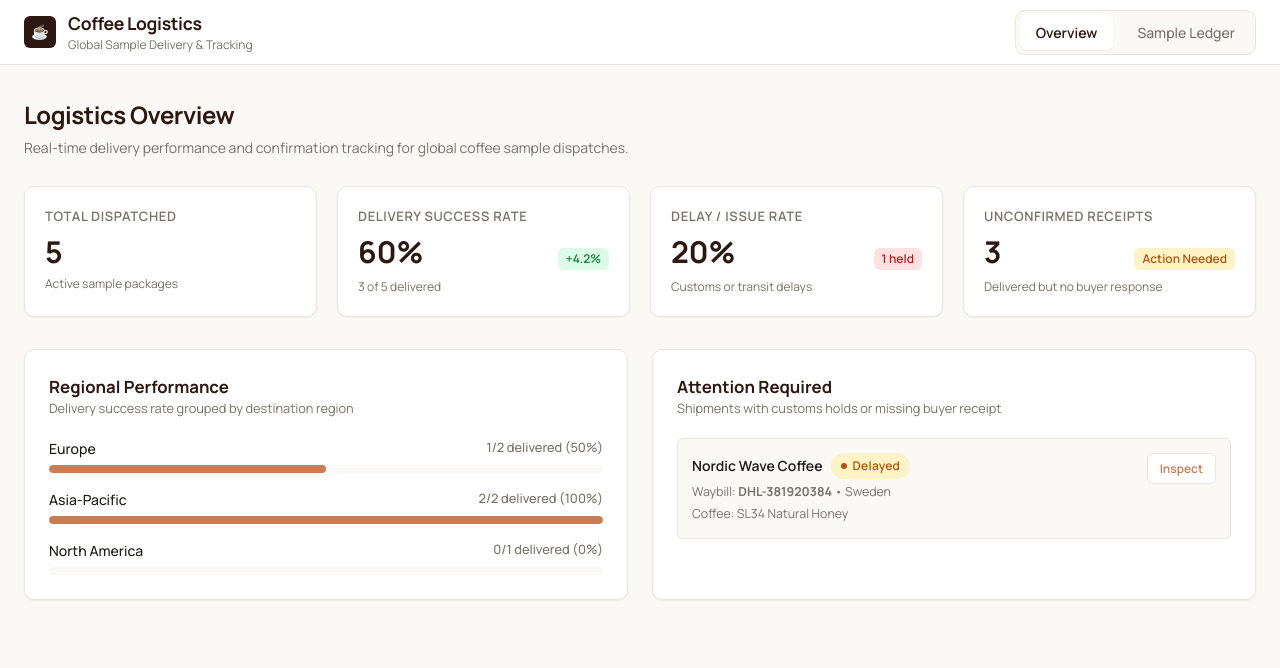
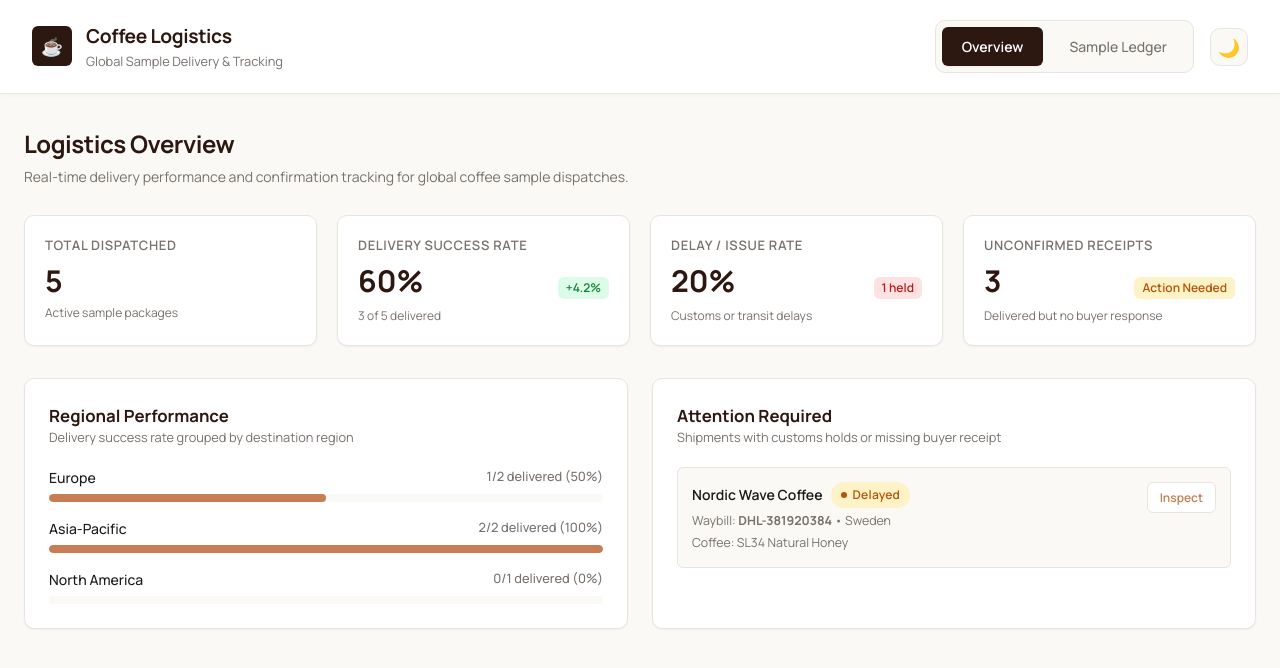
Before and after one commit to ngvgi/Shipment-Tracking, a React (Vite) app: page / in a window 1280 px wide. Shown: the top 668 px of the page. Built offline with nearby package versions, Linux system fonts and the light colour scheme.

Commit message:
Added: Theme toggle

```diff
--- a/src/components/layout/Navbar.jsx
+++ b/src/components/layout/Navbar.jsx
@@ -1,11 +1,13 @@
 import React from "react";
 import { useAppDispatch, useAppSelector } from "../../app/hooks";
 import { setActiveTab } from "../../features/shipments/shipmentsSlice";
+import { useTheme } from "../../hooks/useTheme";
 import styles from "./Navbar.module.css";
 
 export default function Navbar() {
   const dispatch = useAppDispatch();
   const activeTab = useAppSelector((state) => state.shipments.activeTab);
+  const { theme, toggleTheme } = useTheme();
 
   return (
     <header className={styles.header}>
@@ -20,6 +22,7 @@ export default function Navbar() {
           </div>
         </div>
 
+        <div className={styles.rightActions}>
           <nav className={styles.nav}>
             <button
               className={`${styles.navButton} ${activeTab === "overview" ? styles.active : ""}`}
@@ -34,6 +37,17 @@ export default function Navbar() {
               Sample Ledger
             </button>
           </nav>
+
+          {/* Theme Switcher Button */}
+          <button
+            onClick={toggleTheme}
+            className={styles.themeToggle}
+            title="Toggle theme"
+            aria-label="Toggle theme"
+          >
+            {theme === "dark" ? "☀️" : "🌙"}
+          </button>
+        </div>
       </div>
     </header>
   );
--- a/src/components/layout/Navbar.module.css
+++ b/src/components/layout/Navbar.module.css
@@ -4,27 +4,55 @@
   position: sticky;
   top: 0;
   z-index: 50;
+  /* Generous vertical padding for a tall, breathable executive header */
+  padding: 20px 0;
+  /* Subtle box shadow to lift it cleanly off the background */
+  box-shadow: 0 2px 8px -2px rgba(0, 0, 0, 0.04);
 }
 
 .container {
   max-width: 1280px;
   margin: 0 auto;
-  padding: 0 24px;
-  height: 64px;
+  padding: 0 32px;
   display: flex;
   align-items: center;
   justify-content: space-between;
 }
 
+.rightActions {
+  display: flex;
+  align-items: center;
+  gap: 16px;
+}
+
+.themeToggle {
+  display: flex;
+  align-items: center;
+  justify-content: center;
+  width: 38px;
+  height: 38px;
+  border-radius: var(--radius-md);
+  background-color: var(--color-bg);
+  border: 1px solid var(--color-border);
+  font-size: 1.1rem;
+  cursor: pointer;
+  transition: all var(--transition-fast);
+}
+
+.themeToggle:hover {
+  background-color: var(--color-surface-hover);
+  border-color: var(--color-accent);
+}
+
 .brand {
   display: flex;
   align-items: center;
-  gap: 12px;
+  gap: 14px;
 }
 
 .logoIcon {
-  width: 32px;
-  height: 32px;
+  width: 40px; /* Slightly larger logo container for better proportion */
+  height: 40px;
   background-color: var(--color-primary);
   color: var(--color-text-inverse);
   border-radius: var(--radius-sm);
@@ -32,34 +60,35 @@
   align-items: center;
   justify-content: center;
   font-weight: 700;
-  font-size: 0.9rem;
+  font-size: 1.1rem;
 }
 
 .brandTitle {
-  font-size: 1.1rem;
+  font-size: 1.2rem;
   font-weight: 700;
   color: var(--color-primary);
   letter-spacing: -0.02em;
 }
 
 .brandSubtitle {
-  font-size: 0.75rem;
+  font-size: 0.8rem;
   color: var(--color-text-muted);
   display: block;
   font-weight: 400;
+  margin-top: 2px;
 }
 
 .nav {
   display: flex;
-  gap: 8px;
+  gap: 6px;
   background-color: var(--color-bg);
-  padding: 4px;
+  padding: 6px;
   border-radius: var(--radius-md);
   border: 1px solid var(--color-border);
 }
 
 .navButton {
-  padding: 8px 16px;
+  padding: 10px 20px; /* Increased pill padding for easier target clicks */
   border-radius: var(--radius-sm);
   font-size: 0.875rem;
   font-weight: 500;
@@ -72,8 +101,12 @@
 }
 
 .active {
-  background-color: var(--color-surface);
-  color: var(--color-primary);
+  background-color: var(--color-primary);
+  color: var(--color-text-inverse);
   font-weight: 600;
   box-shadow: var(--shadow-sm);
 }
+
+.active:hover {
+  color: var(--color-text-inverse);
+}
--- /dev/null
+++ b/src/hooks/useTheme.js
@@ -0,0 +1,36 @@
+import { useState, useEffect } from "react";
+
+export function useTheme() {
+  const [theme, setTheme] = useState(() => {
+    const savedTheme = localStorage.getItem("app-theme");
+    if (savedTheme) return savedTheme;
+    return window.matchMedia("(prefers-color-scheme: dark)").matches
+      ? "dark"
+      : "light";
+  });
+
+  useEffect(() => {
+    // Apply data-theme attribute to <html> element
+    document.documentElement.setAttribute("data-theme", theme);
+    localStorage.setItem("app-theme", theme);
+  }, [theme]);
+
+  useEffect(() => {
+    // Listen for OS system theme changes
+    const mediaQuery = window.matchMedia("(prefers-color-scheme: dark)");
+    const handleChange = (e) => {
+      if (!localStorage.getItem("app-theme")) {
+        setTheme(e.matches ? "dark" : "light");
+      }
+    };
+
+    mediaQuery.addEventListener("change", handleChange);
+    return () => mediaQuery.removeEventListener("change", handleChange);
+  }, []);
+
+  const toggleTheme = () => {
+    setTheme((prev) => (prev === "dark" ? "light" : "dark"));
+  };
+
+  return { theme, toggleTheme };
+}
```
Lines whose indentation alone changed are shown as unchanged.
